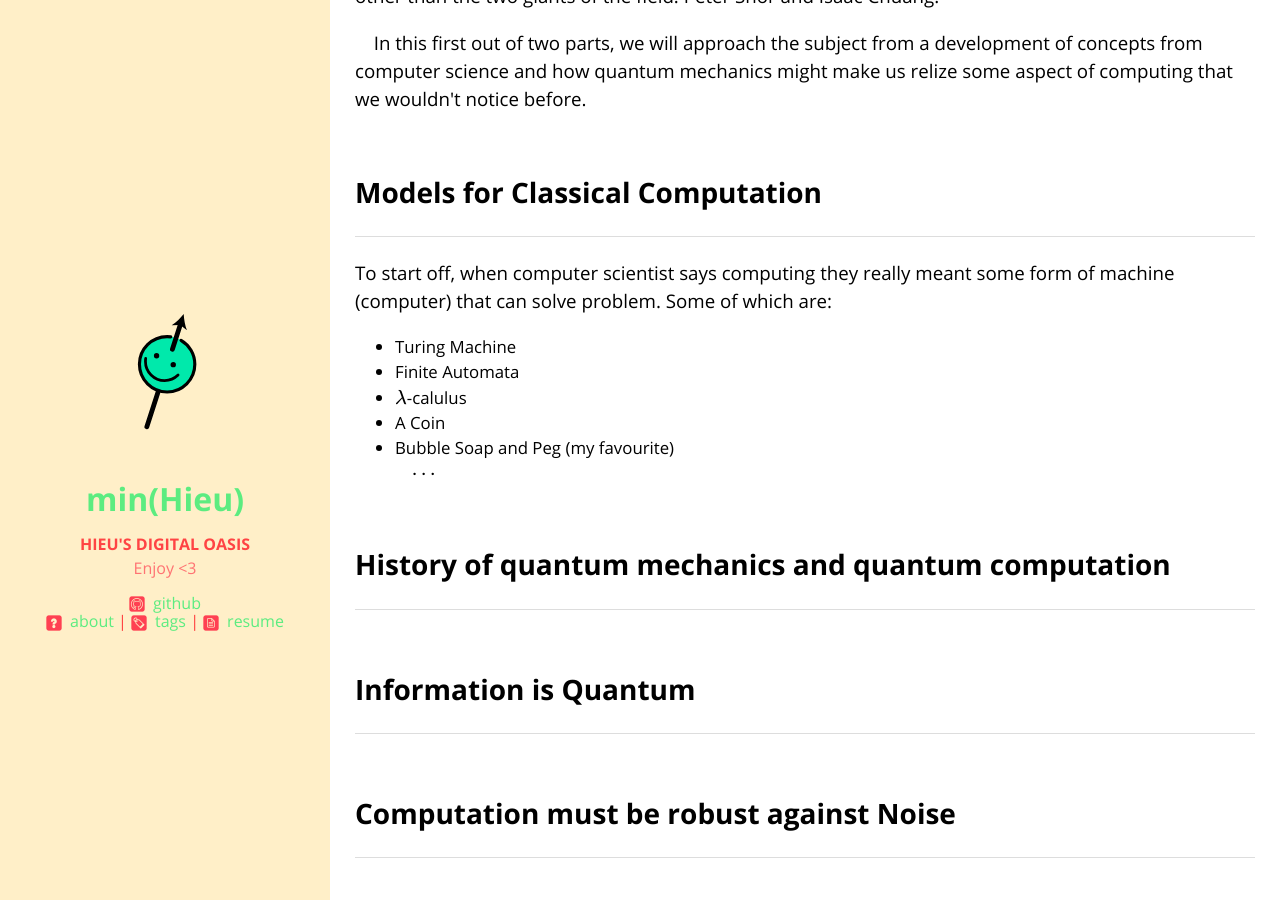
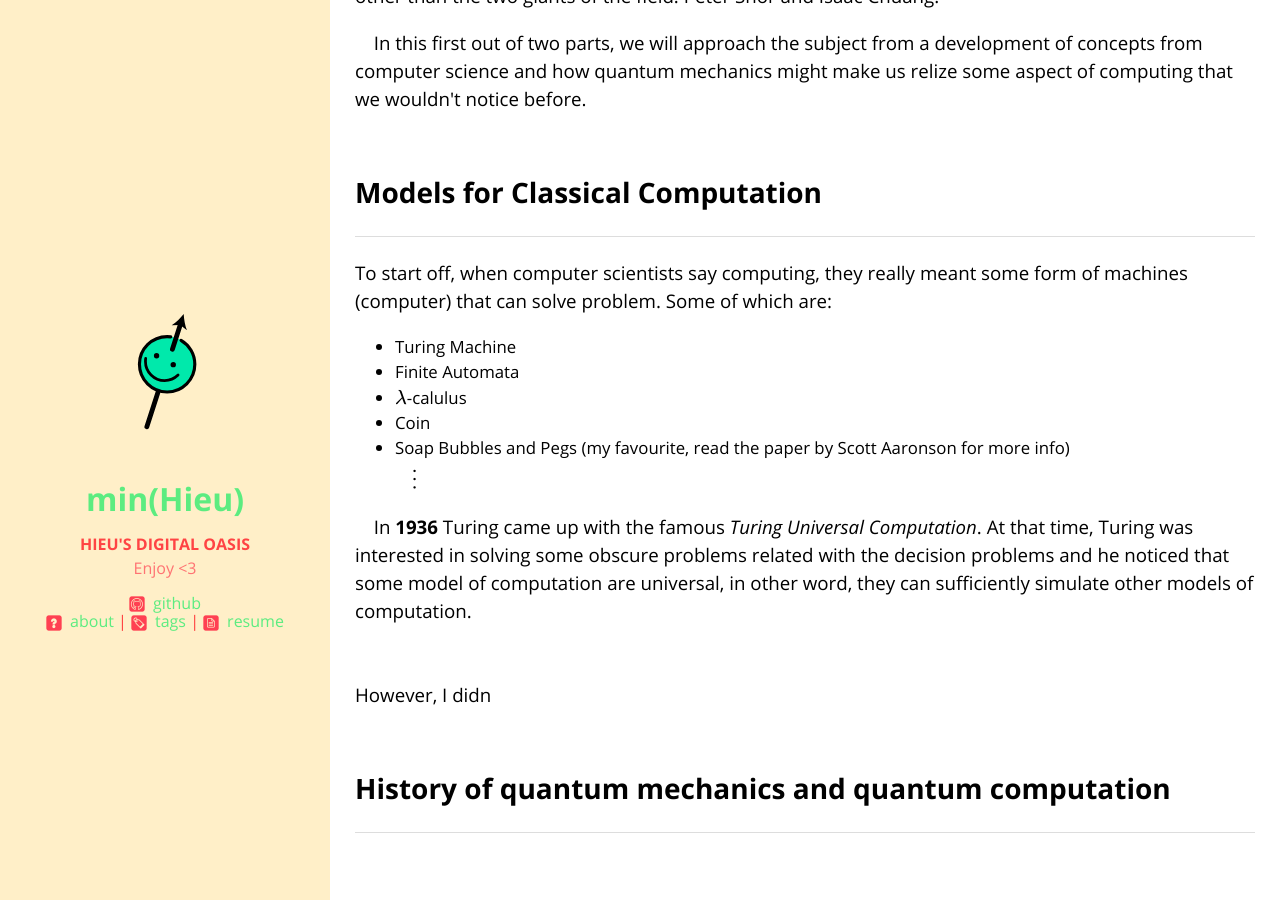
Before and after one commit to min-hieu/min-hieu.github.io, a Jekyll site: the page built from _posts/2021-02-13-qicnote01.html, in a window 1280 px wide and 900 px high, scrolled down 1168 px. Built offline with Jekyll 4.4.1, drawn with Linux system fonts in a browser that asks for light colours; formulas are drawn with MathJax 3; a script that is not in the unit is left out.

Commit message:
Update 2021-02-13-qicnote01.html

```diff
--- a/_posts/2021-02-13-qicnote01.html
+++ b/_posts/2021-02-13-qicnote01.html
@@ -31,15 +31,19 @@ mathjax: true
 
 <h2 id="#model-for-classical-computation">Models for Classical Computation</h2>
 
-<p>To start off, when computer scientist says computing they really meant some form of machine (computer) that can solve problem. Some of which are:</p>
+<p>To start off, when computer scientists say computing, they really meant some form of machines (computer) that can solve problem. Some of which are:</p>
 <ul>
     <li>Turing Machine</li>
     <li>Finite Automata</li>
     <li>$\lambda$-calulus</li>
-    <li>A Coin</li>
-    <li>Bubble Soap and Peg (my favourite)</li>
-    <li style="list-style:none">&emsp;$\cdots$</li>
+    <li>Coin</li>
+    <li>Soap Bubbles and Pegs (my favourite, read the paper by Scott Aaronson for more info)</li>
+    <li style="list-style:none">&emsp;$\vdots$</li>
 </ul>
+<p>&emsp;In <b>1936</b> Turing came up with the famous <i>Turing Universal Computation</i>. At that time, Turing was interested in solving some obscure problems related
+with the decision problems and he noticed that some model of computation are universal, in other word, they can sufficiently simulate other models of computation.</p><br>
+<p>However, I didn</p>
+
 
 <h2 id="#history-of-quantum-mechanics-and-quantum-computations">History of quantum mechanics and quantum computation</h2>
 
```
